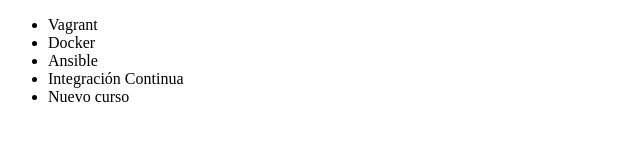
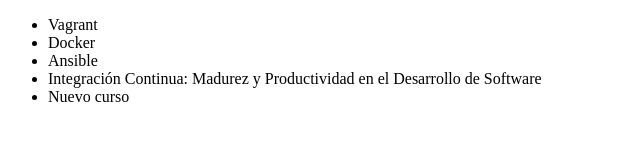
Before and after one commit to BrianTaisho/Proyecto, a plain HTML site: page Index.html in a window 1280 px wide. Shown: the whole page, without its empty margins (0-640 px from the left). Drawn offline with Linux system fonts and the light colour scheme.

Commit message:
Renombrando curso de integracion continua

```diff
--- a/Index.html
+++ b/Index.html
@@ -11,7 +11,7 @@
             <li>Vagrant</li>
             <li>Docker</li>
             <li>Ansible</li>
-            <li>Integración Continua</li>
+            <li>Integración Continua: Madurez y Productividad en el Desarrollo de Software</li>
             <li>Nuevo curso</li>
         </ul>
     </body>
```
